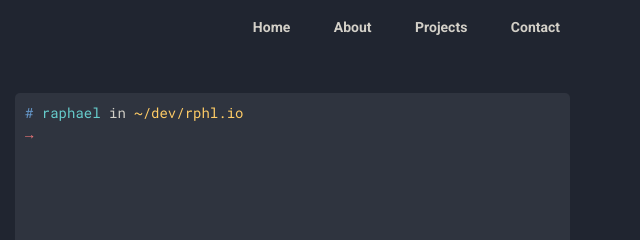
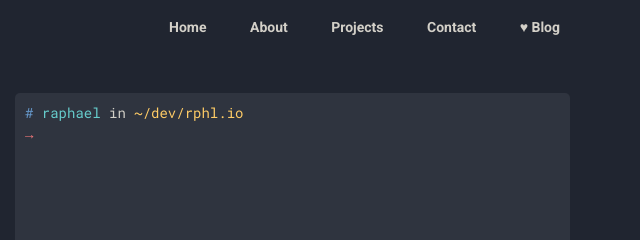
Before and after one commit to Algram/rphl.io, a website: page index.html in a window 1280 px wide. Shown: the top 240 px of the page, 640-1280 px from the left. Drawn offline with Linux system fonts and the light colour scheme; files that its build step writes are made by us from their sources; no server answers.

Commit message:
Added favicon

```diff
--- a/index.html
+++ b/index.html
@@ -10,6 +10,7 @@
   <link href="https://fonts.googleapis.com/css?family=Roboto+Mono:400,400i,500,500i" rel="stylesheet">
   <link rel="stylesheet" href="external/normalize.css">
   <link rel="stylesheet" href="dist/style.css">
+  <link rel='shortcut icon' type='image/x-icon' href='favicon.ico' />
 </head>
 
 <body>
@@ -23,6 +24,7 @@
             <li><a href="#">About</a></li>
             <li><a href="#">Projects</a></li>
             <li><a href="#">Contact</a></li>
+            <li><a href="http://blog.rphl.io" target="_blank">♥ Blog</a></li>
           </ul>
         </nav>
       </header>
```
Also changed, not shown: favicon.ico (added).
